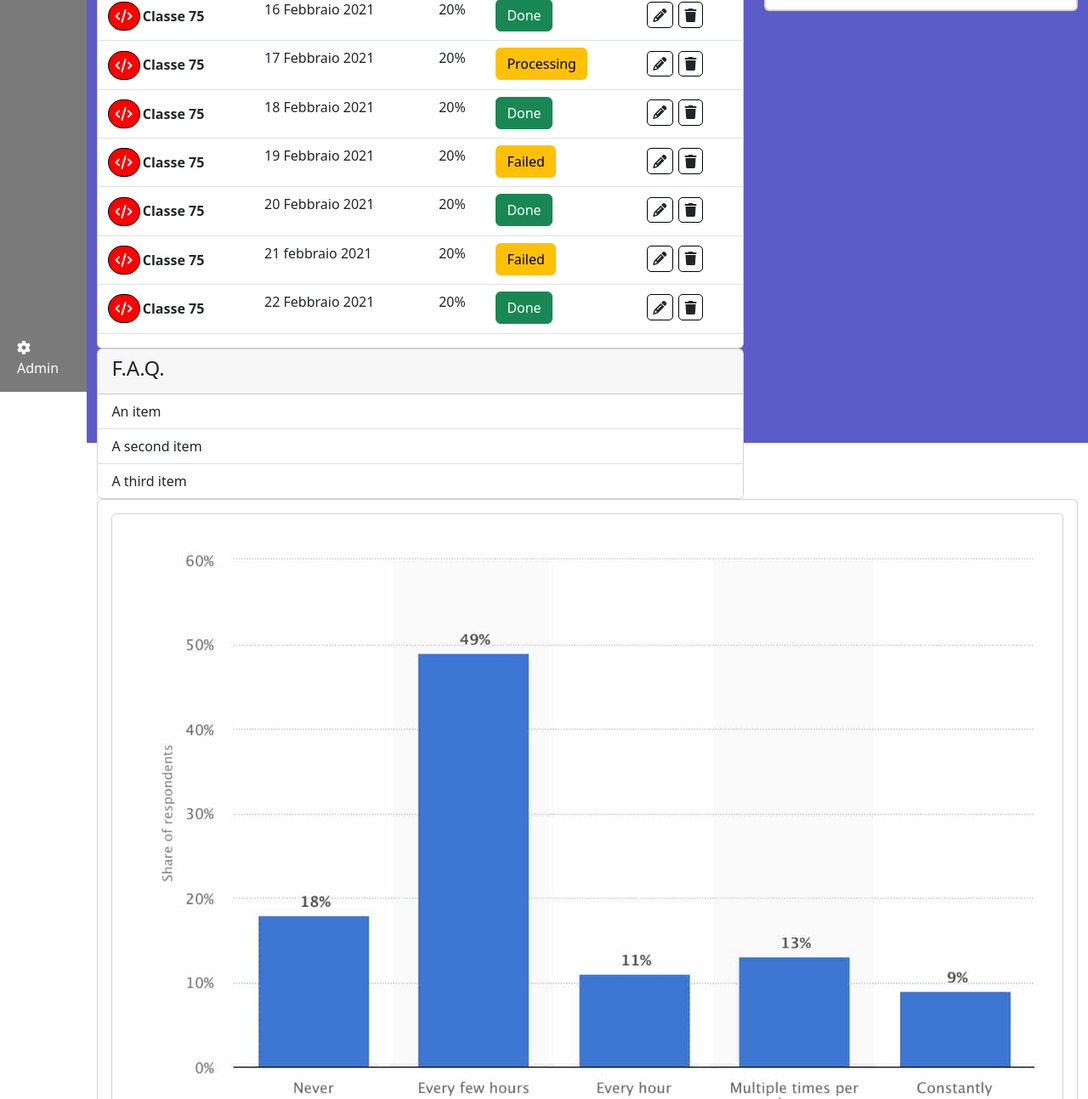
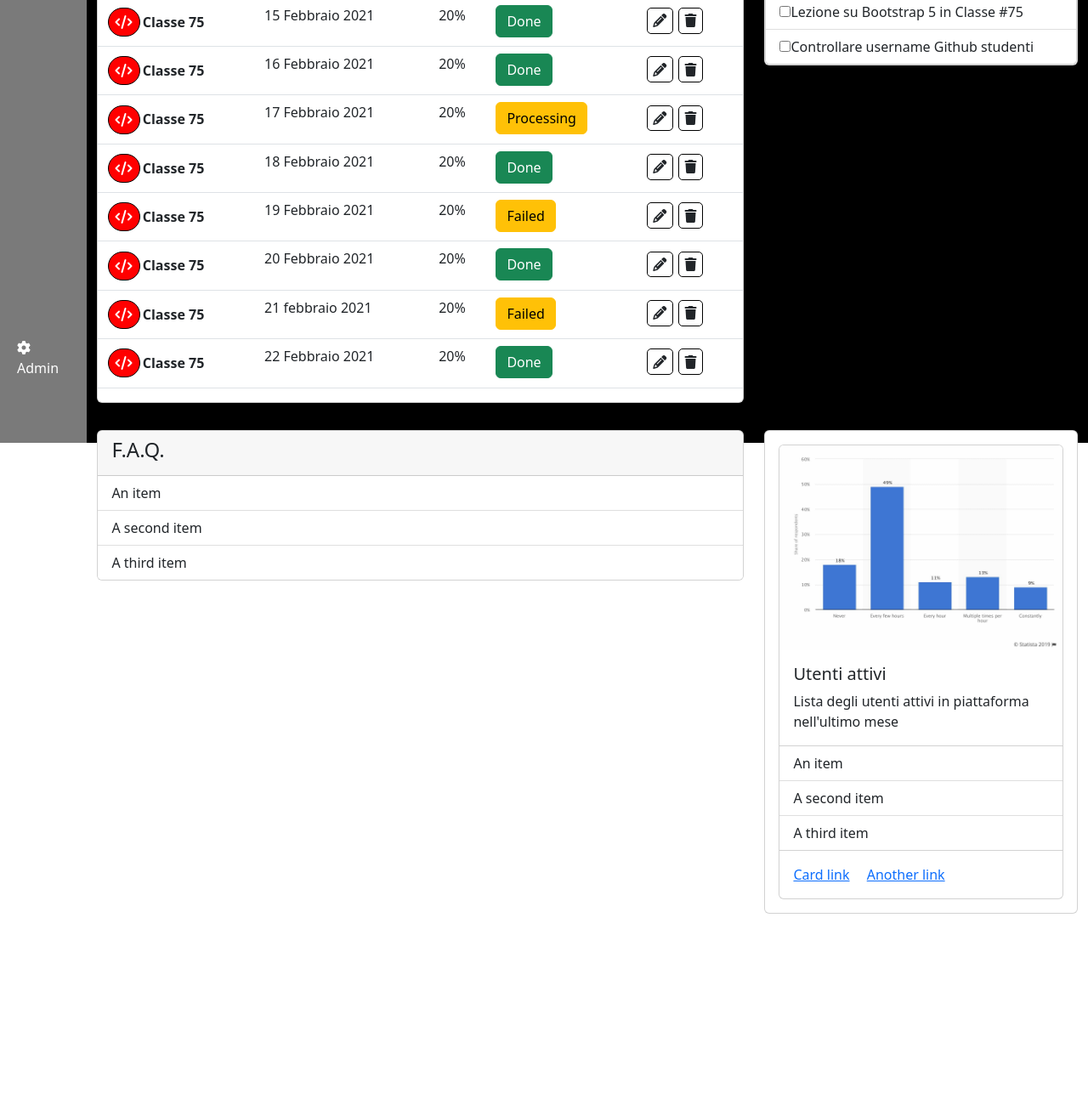
Before and after one commit to Emanuele-Guerra/html-css-bootstrap-dashboard, a plain HTML site: page index.html in a window 1280 px wide. Shown: the part 339-1632 px from the top of the page at 85% size. After the commit the page ends 1446 px from the top, so only its background shows below. Drawn offline with nearby package versions, Linux system fonts and the light colour scheme.

Commit message:
elements created

```diff
--- a/css/style.css
+++ b/css/style.css
@@ -5,13 +5,14 @@ nav{
 }
 main .left-container{
     width: 8%;
-    height: 100%;
+    height: 100vh;
     background-color: rgba(0, 0, 0, 0.522);
 }
 main .right-container{
     width: calc(100% - 8%);
     height: 100vh;
-    background-color: rgba(0, 0, 171, 0.64);
+    background-color: black;
+
 }
 main{
     width: 100%;
@@ -28,7 +29,7 @@ main{
     padding-right: 0.25rem;
 }
 .box{
-
+    margin-top: 2rem;
     height: 100%;
     width: 100%;
 
--- a/index.html
+++ b/index.html
@@ -206,12 +206,12 @@
                                   </div>
                             </div>
                         </div>
-                        <div class="col-12 col-lg4">
+                        <div class="col-12 col-lg-4">
                             <div class="box">
                                 <div class="card">
                                     <div class="card-body">
                                         <div class="card">
-                                            <img src="/img/stats.jpeg" class="card-img-top" alt="...">
+                                            <img src="img/stats.jpeg" class="card-img-top img-fluid" alt="...">
                                             <div class="card-body">
                                               <h5 class="card-title">Utenti attivi</h5>
                                               <p class="card-text">Lista degli utenti attivi in piattaforma nell'ultimo mese</p>
```
